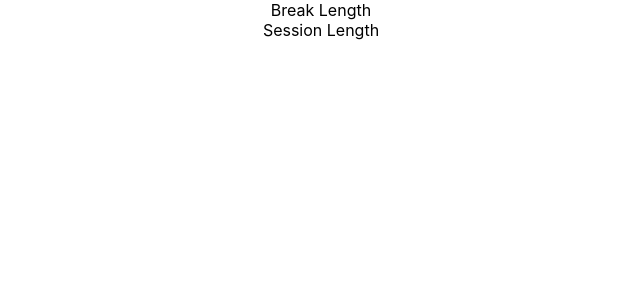
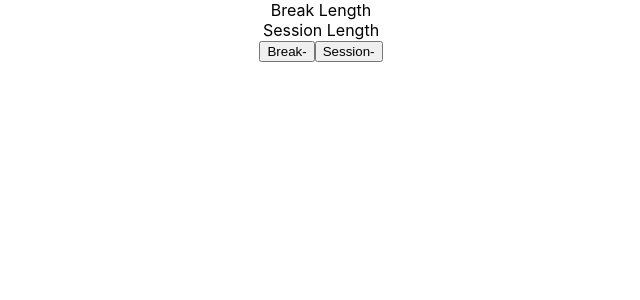
Before and after one commit to wenyuzheng/25plus5-clock-v2, a React (Create React App) app: page / in a window 1280 px wide. Shown: the top 300 px of the page, without its empty margins (319-959 px from the left). Built offline with nearby package versions, Linux system fonts and the light colour scheme.

Commit message:
User story 3

```diff
--- a/src/App.js
+++ b/src/App.js
@@ -5,6 +5,8 @@ function App() {
     <div className="App">
       <div id="break-label">Break Length</div>
       <div id="session-label">Session Length</div>
+      <button id="break-decrement">Break-</button>
+      <button id="session-decrement">Session-</button>
     </div>
   );
 }
```
